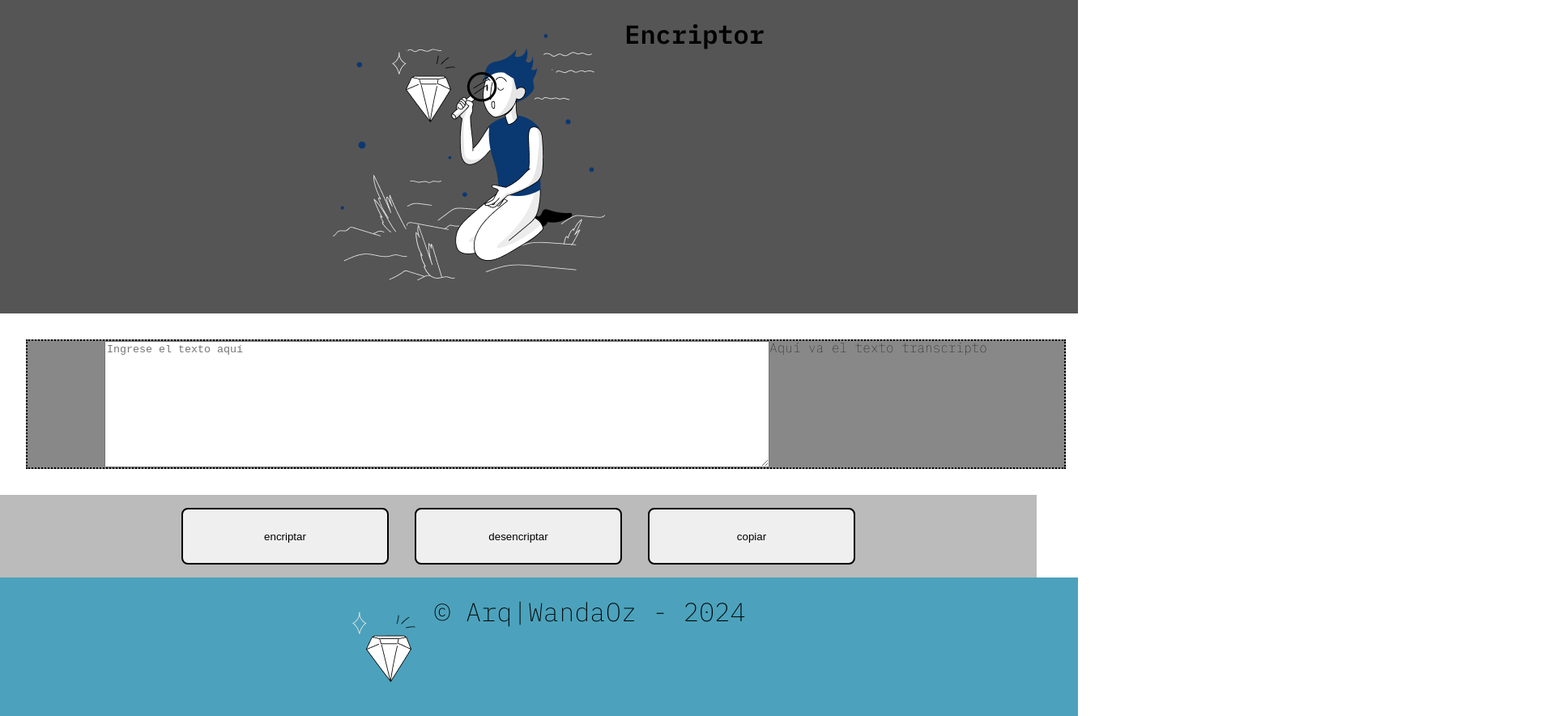
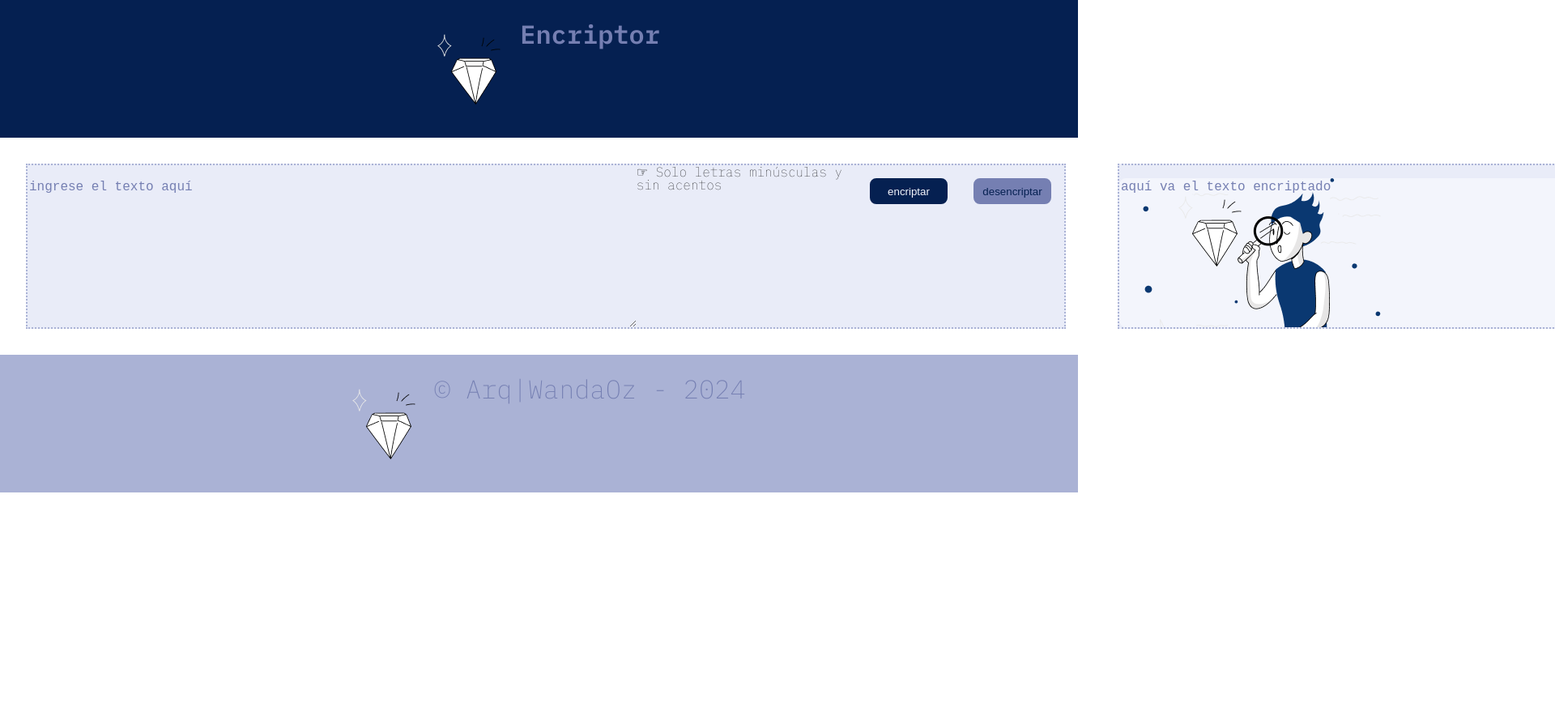
Before and after one commit to W4nD-0rDz/encriptor-proceso, a plain HTML site: page index.html in a window 1280 px wide. Shown: the top 884 px of the page at 81% size, 1920 px wide, since content can reach past the window. After the commit the page ends 800 px from the top, so only its background shows below. Drawn offline with Linux system fonts and the light colour scheme.

Commit message:
js desencriptar y actualización css

```diff
--- a/index.html
+++ b/index.html
@@ -8,9 +8,16 @@
       />
       <link rel="stylesheet" href="reset.css" />
       <!-- tipografía -->
-      <link rel="preconnect" href="https://fonts.googleapis.com">
-<link rel="preconnect" href="https://fonts.gstatic.com" crossorigin>
-<link href="https://fonts.googleapis.com/css2?family=IBM+Plex+Mono:ital,wght@0,100;0,200;0,300;0,400;0,500;0,600;0,700;1,100;1,200;1,300;1,400;1,500;1,600;1,700&display=swap" rel="stylesheet">
+      <link rel="preconnect" href="https://fonts.googleapis.com" />
+      <link
+         rel="preconnect"
+         href="https://fonts.gstatic.com"
+         crossorigin
+      />
+      <link
+         href="https://fonts.googleapis.com/css2?family=IBM+Plex+Mono:ital,wght@0,100;0,200;0,300;0,400;0,500;0,600;0,700;1,100;1,200;1,300;1,400;1,500;1,600;1,700&display=swap"
+         rel="stylesheet"
+      />
       <link rel="stylesheet" href="style.css" />
       <title>Encriptor</title>
    </head>
@@ -18,29 +25,23 @@
    <body>
       <header>
          <div class="encabezado-flex">
-            <img class="logo"
-               src="img/Muñeco.png"
-               alt="imagen de niño con lupa mirando un diamante"
-            />
+            <img src="img/diamod.png" alt="diamante" class="logo" />
             <h1 class="titulo">Encriptor</h1>
          </div>
       </header>
       <main>
-         <section class="textos-flex">
+         <section class="entrada-flex">
             <textarea
                class="text-in"
-               name="text-in"
-               id=""
                cols="100"
                rows="10"
                required
                placeholder="Ingrese el texto aquí"
             ></textarea>
-            <output for="text-in" class="text-out" name="text-out"
-               >Aquí va el texto transcripto</output
-            >
-         </section>
-         <section class="botones-flex">
+            <div class="informacion">
+               <h6>&#9758; Solo letras minúsculas y sin acentos</h6>
+            </div>
+            <div class="botones-flex">
                <input
                   type="button"
                   class="btn-encriptar"
@@ -50,11 +51,18 @@
                />
                <input
                   type="button"
-               class="btn"
+                  class="btn-desencriptar"
                   id="desencriptar"
+                  onclick="btnDesencriptar()"
                   value="desencriptar"
                />
-            <input type="button" class="btn" id="copiar" onclick="" value="copiar" />
+            </div>
+         </section>
+
+         <section class="salida-flex">
+            <textarea class="text-out" cols="100"
+               rows="10" placeholder="Aquí va el texto encriptado"></textarea>
+            <input type="button" class="btn-copiar" id="copiar" value="copiar" />
          </section>
       </main>
       <footer class="footer-flex">
@@ -63,5 +71,4 @@
       </footer>
       <script src="script.js"></script>
    </body>
-
 </html>
--- a/script.js
+++ b/script.js
@@ -1,6 +1,6 @@
 /*variables*/
-const textIn = document.querySelector(".text-in");
-const textOut = document.querySelector(".text-out");
+let textIn = document.querySelector(".text-in");
+let textOut = document.querySelector(".text-out");
 
 /*La letra "e" es convertida para "enter"
 La letra "i" es convertida para "imes"
@@ -17,8 +17,15 @@ const codigoEncriptacion = [
 console.log(codigoEncriptacion);
 
 /*funciones*/
+
+/*pasar cadena a minúsculas*/
+function minuscula(string){
+   let stringMinusculas = string.toLowerCase();
+   return stringMinusculas;
+}
+/*encriptar*/
 function encriptar(string) {
-   let stringAEncriptar = string.toLowerCase();
+   let stringAEncriptar = minuscula(string);
 
    for (let index = 0; index < codigoEncriptacion.length; index++) {
       if (stringAEncriptar.includes(codigoEncriptacion[index][0])) {
@@ -31,13 +38,36 @@ function encriptar(string) {
    return stringAEncriptar;
 }
 
+/*desencriptar*/
+function desencriptar(string) {
+   let stringADesencriptar = string.value;
+
+   for (let index = 0; index < codigoEncriptacion.length; index++) {
+      if (stringADesencriptar.includes(codigoEncriptacion[index][1])) {
+         stringADesencriptar = stringADesencriptar.replaceAll(
+            codigoEncriptacion[index][1],
+            codigoEncriptacion[index][0]
+         );
+      }
+   }
+   return stringADesencriptar;
+}
+
+
+
 //Eventos
 function btnEncriptar() {
-   const stringEncriptado = encriptar(textIn.value);
+   let stringEncriptado = encriptar(textIn.value);
    textOut.value = stringEncriptado;
    textIn.value = "";
 
-   //si se quiere ocultar la imagen que debería estar en el textOut
-   //textOut.style.backgroundImage = "none";
+   //para ocultar la imagen que debería estar en el textOut
+   textOut.style.backgroundImage = "none";
 
 }
+
+function btnDesencriptar(){
+   textOut.value="";
+   let stringDesencriptado = desencriptar(textIn);
+   textOut.value =stringDesencriptado;
+}
--- a/style.css
+++ b/style.css
@@ -1,22 +1,19 @@
 :root {
-   --color1: #fefefe;
-   --color2: #bbbbbb;
-   --color3: #888888;
-   --color4: rgba(14, 130, 165, 0.74);
-   --color5: #000000;
-   --color6: #555555;
+   --color1: #F3F5FC;
+   --color2: #EFF1FA;
+   --color3: #E9ECF8;
+   --color4: #AAB2D5;
+   --color5: #757FB2;
+   --color6: #052051;
 }
 
 body {
    /*tipografías para todo el sitio*/
    font-family: "IBM Plex Mono", monospace;
    font-weight: 100;
+   font-size: 1rem;
    font-style: normal;
-}
-
-main {
-   display: flex;
-   flex-flow: column;
+   width: 100%;
 }
 
 .logo {
@@ -49,30 +46,89 @@ main {
    padding: 2%;
 }
 
-.textos-flex {
+main {
+   display:flex;
+
+}
+
+.entrada-flex , .salida-flex{
+   width: 50%;
    display: flex;
-   justify-content: center;
+   justify-content: left;
    background-color: var(--color3);
    width: 100%;
    padding: auto;
-   border: 2px dotted var(--color5);
+   border: 2px dotted var(--color4);
    margin: 2rem;
 }
 
-.botones-flex {
+/* .salida-flex {
    display: flex;
    justify-content: center;
    background-color: var(--color2);
    width: 100%;
    padding: auto;
+} */
+
+textarea{
+   border: none;
+   border-radius: 0.5rem;
+   /* color: var(--color4); */
+   margin-top: 1rem;
+   text-transform: lowercase;
+   font-size: 1rem;
+   font-weight: 700;
 }
-#encriptar, #desencriptar, #copiar {
-   width: 20%;
-   padding: 2%;
+.textarea:focus{
+   outline: none;
+
+}
+::placeholder{
+   color: var(--color5);
+   font-size: 1rem;
+   font-weight: 400;
+}
+
+.text-in{
+   background-color: var(--color3);
+}
+.text-out{
+   background-color: var(--color1);
+   background-image: url(img/muñeco.png);
+   background-repeat: no-repeat;
+}
+
+.botones-flex{
+   display: flex;
+
+}
+
+.btn-encriptar,
+.btn-desencriptar,
+.btn-copiar {
+   width: 6rem;
+   height: 2rem;
+   color: var(--color6);
+   padding: .1rem;
    margin: 1rem 1rem;
-   border: 2px solid var(--color5);
+   border: 2px solid var(--color6);
    border-radius: 0.5rem;
    cursor: pointer;
+}
+.btn-encriptar{
+   background-color: var(--color6);
+   border-color: var(--color6);
+   color: var(--color1);
+}
+
+.btn-desencriptar{
+   background-color: var(--color5);
+   border-color: var(--color5);
+}
+
+.btn-copiar{
+   background-color: var(--color4);
+   border-color: var(--color4);
 }
 
 .footer-flex {
```
Lines whose indentation alone changed are shown as unchanged.
